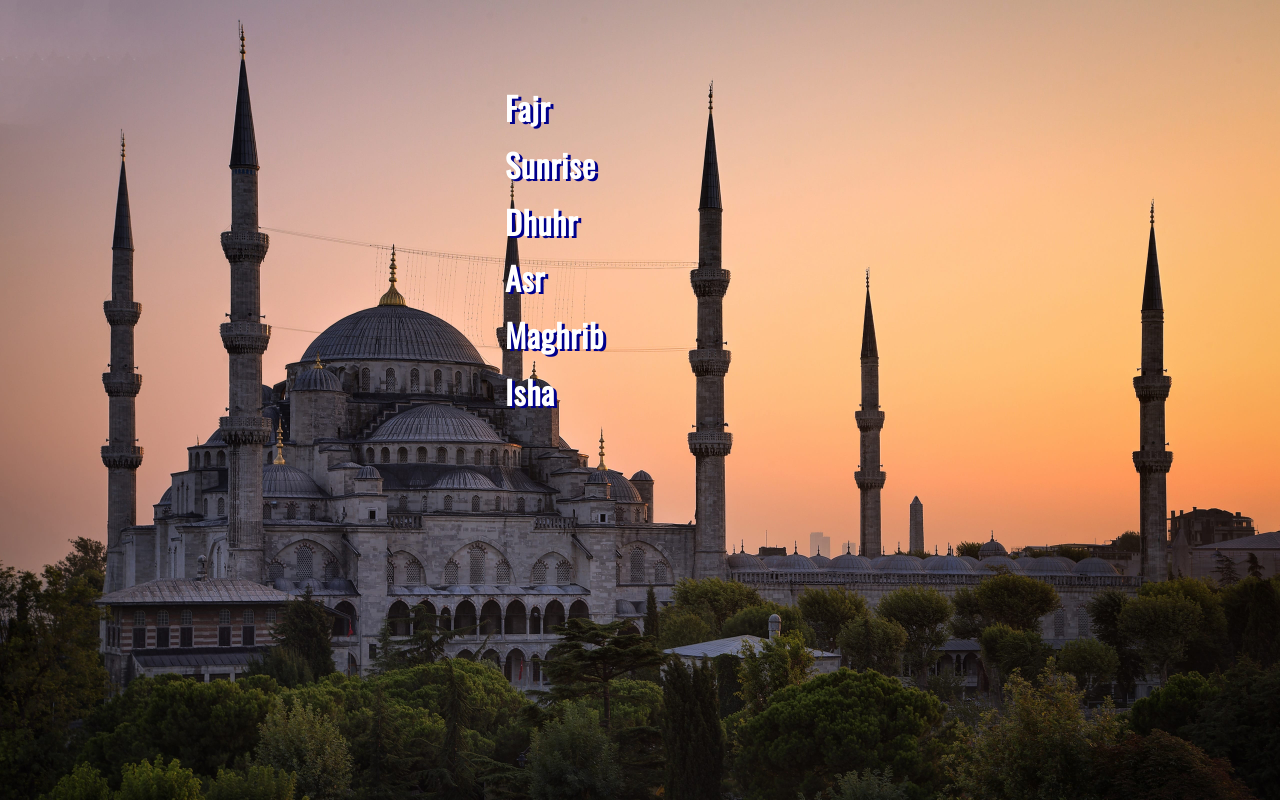
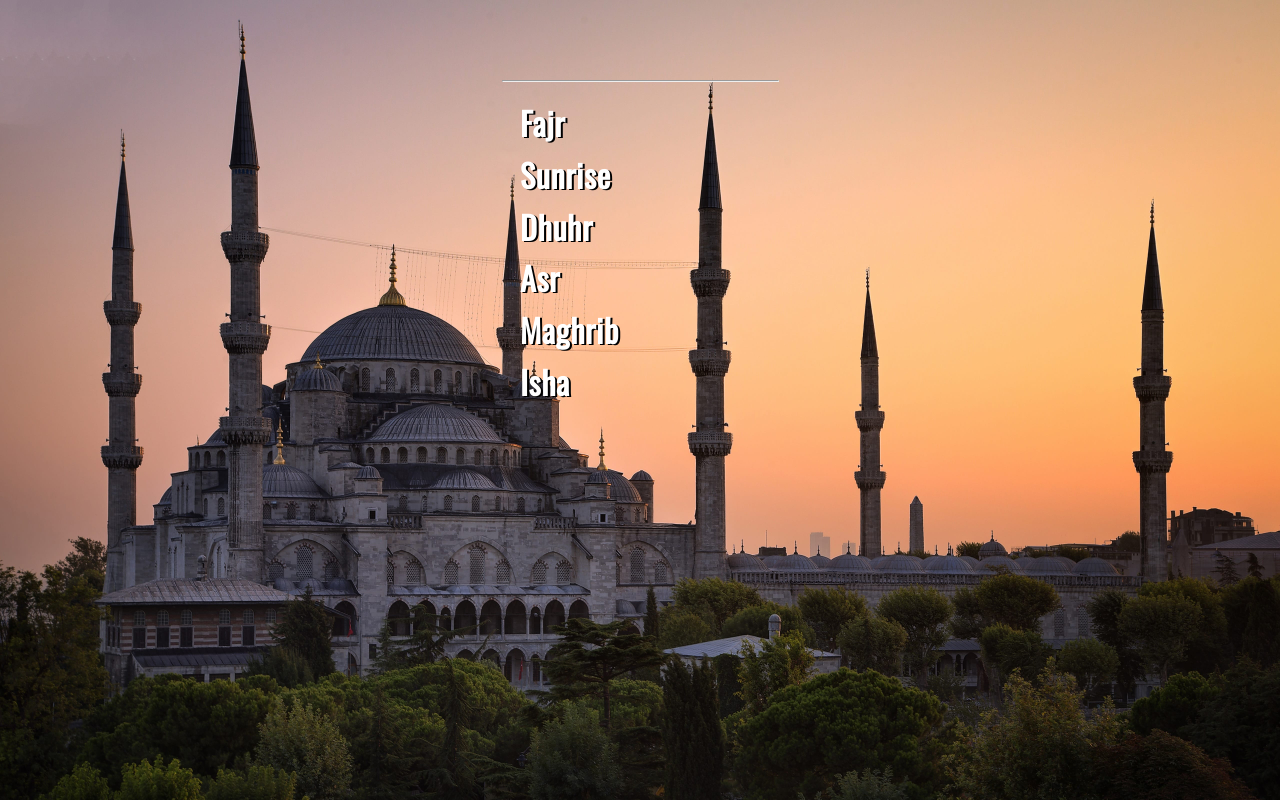
Before and after one commit to AbdullahChaudhry/muslim-prayer-times, a plain HTML site: page index.html in a window 1280 px wide. Drawn offline with nearby package versions, Linux system fonts and the light colour scheme; no server answers; a web font is replaced by a local one.

Commit message:
increased linebreak width

```diff
--- a/css/main.css
+++ b/css/main.css
@@ -16,6 +16,19 @@ body {
   background-size: cover;
 }
 
+#islamicDate {
+  margin-top: 5px;
+  text-align: center;
+  font-size: 1.2em;
+}
+
+#gregorianDate {
+  padding-top: 5vh;
+  margin: 0 auto;
+  text-align: center;
+  font-size: 2em;
+}
+
 #container {
   display: flex;
   flex-direction: column;
@@ -23,32 +36,32 @@ body {
   margin: 0 auto;
 }
 
-#islamicDate {
-  padding-top: 5vh;
+#location {
   text-align: center;
-  font-size: 2em;
+  font-size: 1.5em;
+  margin-top: 40px;
+  margin-bottom: 10px;
 }
 
-#location {
-  text-align: center;
-  font-size: 1.2em;
-  margin-top: 3px;
-  margin-bottom: 30px;
+.prayer, #islamicDate, #location, #container, #gregorianDate {
+  color: #fff;
+  font-family: 'Oswald', sans-serif;
+  text-shadow: 2px 1px #000;
+  font-weight: bold;
+  letter-spacing: 0.02em;
 }
 
-#islamicDate, #location, #container {
-  color: #fff;
-  font-family: 'Oswald', sans-serif;
-  text-shadow: 0.5px 0.5px white;
+#location, #islamicDate {
+  font-weight: 100;
 }
 
 .prayer {
   display: flex;
   flex-direction: row;
   font-size: 2em;
-  margin-top: 20px;
+  margin-top: 15px;
   text-align: left;
-  padding-left: 25px;
+  padding-left: 40px;
 }
 
 .prayer:last-child {
@@ -64,8 +77,14 @@ body {
   padding:0;
 }
 
-.prayer, #islamicDate, #location {
-  text-shadow: 3px 2px darkblue;
-  font-weight: bold;
-  letter-spacing: 0.02em;
+#info {
+  display: flex;
+  flex-direction: row;
+  justify-content: flex-end;
+  color: #fff;
 }
+
+
+hr {
+  width: 275px;
+}
--- a/index.html
+++ b/index.html
@@ -9,10 +9,11 @@
     <title>Prayer Times</title>
   </head>
   <body>
+    <div id="gregorianDate"></div>
     <div id='islamicDate'></div>
     <div id="location"></div>
+    <hr>
     <div id="container">
-
       <div class="prayer">
         <div class="prayer-name">Fajr</div>
         <div class="prayer-time" id="fajr"></div>
@@ -38,6 +39,9 @@
         <div class="prayer-time" id="isha"></div>
       </div>
     </div>
+    <div id="info">
+
+    </div>
   </body>
   <script type="text/javascript" src="js/main.js"></script>
 </html>
--- a/js/main.js
+++ b/js/main.js
@@ -10,8 +10,16 @@ $(document).ready(function() {
 });
 
 function getWallpaper() {
-  var rand = Math.floor(Math.random() * 8);
-  document.body.style.backgroundImage = "url(" + mosques[rand].path + ")";
+  var rand = Math.floor(Math.random() * 9);
+
+  var mosque = mosques[rand];
+
+  // set the background image
+  document.body.style.backgroundImage = "url(" + mosque.path + ")";
+
+  // info box
+  // var info = document.getElementById('info');
+  // info.innerText = mosque.country;
 
   // debugging
   console.log("url(" + mosques[rand].path + ")");
@@ -57,12 +65,30 @@ function getWallpaper() {
       path: 'img/mosque8.jpg',
       name: 'test',
       country: 'test'
+  },
+  {
+      path: 'img/mosque9.jpg',
+      name: 'test',
+      country: 'Cairo'
   }
   ];
 
   function setDate(data) {
+
+    data = data.data;
+
+    // gregorian calander date
+    var gregorianDate = document.getElementById('gregorianDate');
+
+   // abbreviate weekday
+    var weekday = (data.gregorian.weekday.en);
+
+    // set the gregorian date
+    gregorianDate.innerText = weekday + ' ' +  data.gregorian.day + ' ' + data.gregorian.month.en + ' ' + data.gregorian.year;
+
+    // islamic calander date
     var islamicDate = document.getElementById('islamicDate');
-    islamicDate.innerText = data.data.hijri.day + ' ' + data.data.hijri.month.en + ', ' + data.data.hijri.year;
+    islamicDate.innerText = data.hijri.day + ' ' + data.hijri.month.en + ' ' + data.hijri.year;
   }
 
   // format the time
```
Also changed, not shown: img/mosque9.jpg (added).
